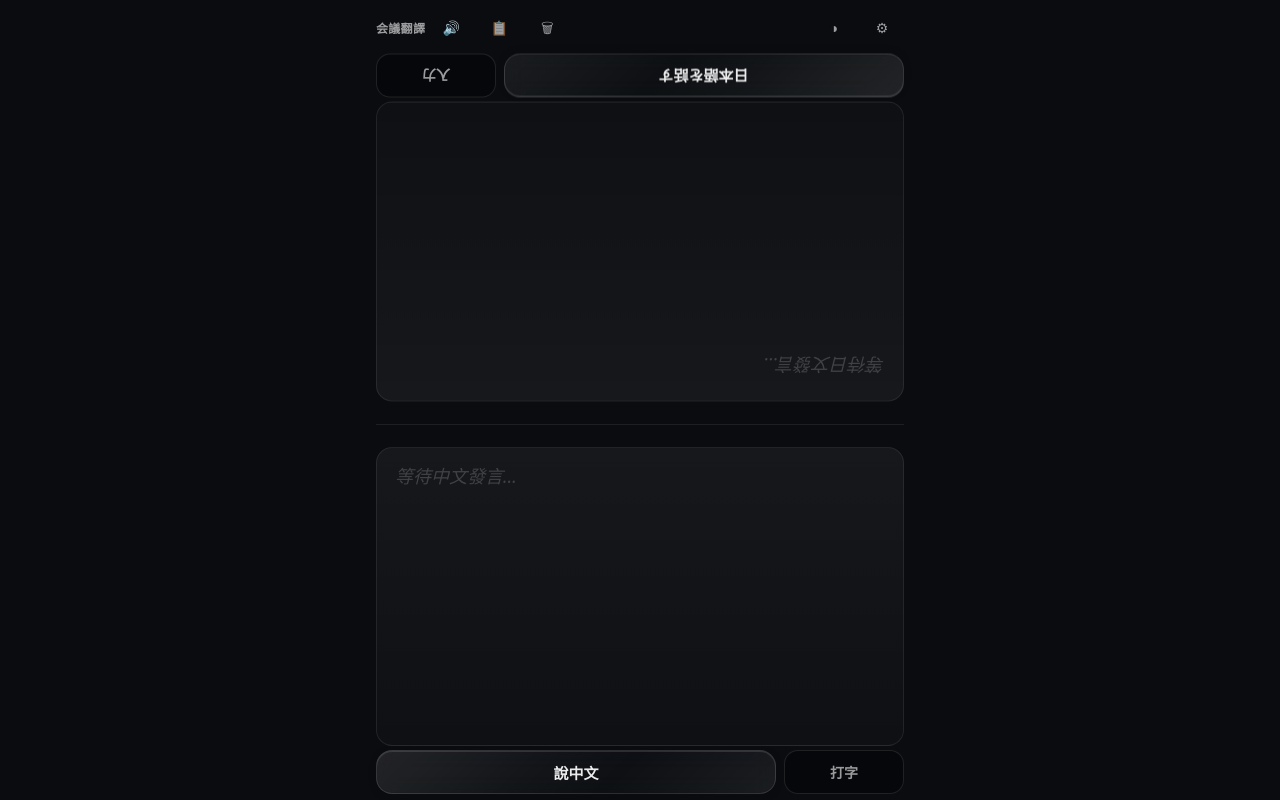
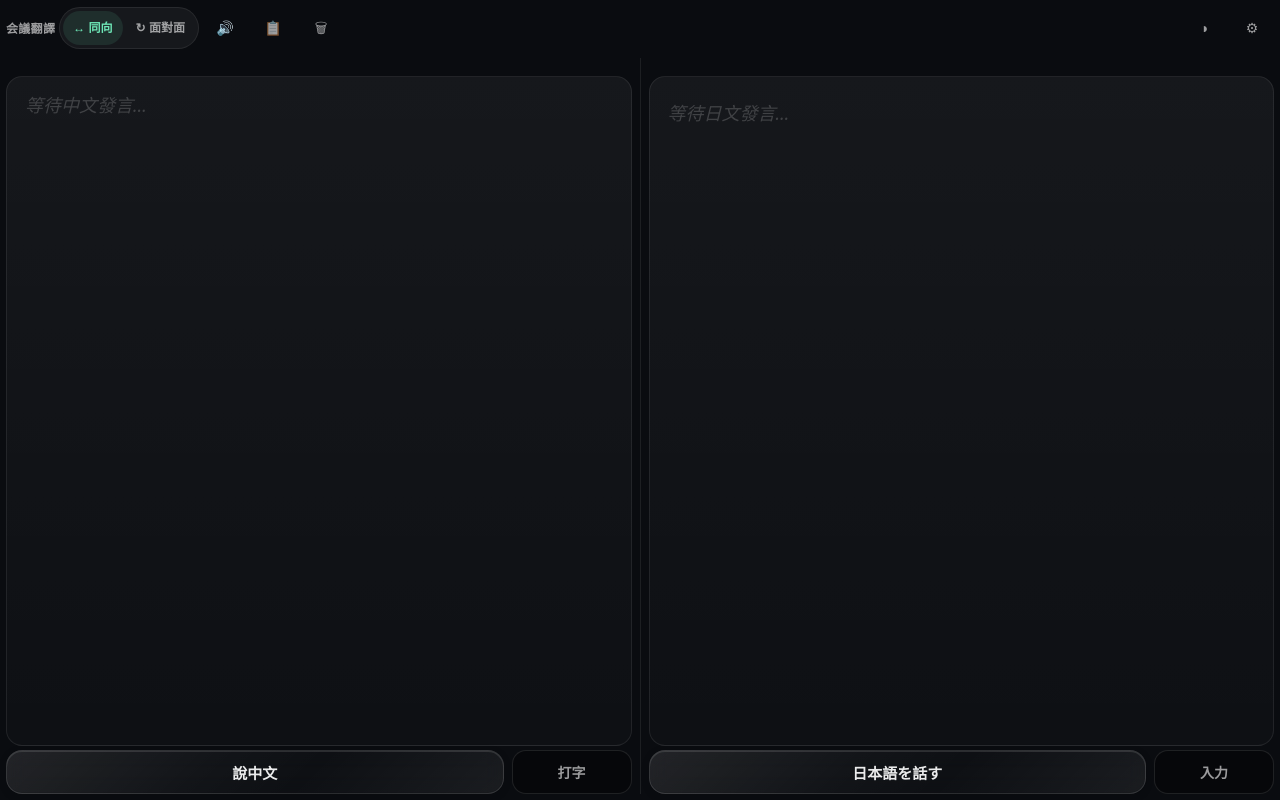
Before and after one commit to Kenkenno1/meeting-translator-trial, a website: page index.html in a window 1280 px wide. Drawn offline with Linux system fonts and the light colour scheme.

Commit message:
Update interpretation app (sync from local lab 2026-05-24)

```diff
--- a/index.html
+++ b/index.html
@@ -1,5 +1,5 @@
 <!doctype html>
-<html lang="zh-Hant" data-theme="dark">
+<html lang="zh-Hant" data-theme="dark" data-layout="side">
 <head>
   <meta charset="utf-8" />
   <meta name="viewport" content="width=device-width, initial-scale=1, viewport-fit=cover" />
@@ -170,7 +170,10 @@
        inside .display when content overflows. A JS-based scroll reversal or
        DOM restructuring would fix it, but needs real-device testing first. */
     .zone-jp{
-      transform:rotate(180deg);
+      transform:none;
+    }
+    .zone-peer{
+      transform:none;
     }
 
     .zone-label{
@@ -840,6 +843,84 @@
       pointer-events:none;
     }
 
+
+    .layout-toggle{
+      display:inline-flex;
+      align-items:center;
+      gap:3px;
+      padding:3px;
+      border:1px solid var(--border);
+      border-radius:999px;
+      background:var(--panel);
+      flex-shrink:0;
+    }
+    .layout-toggle button{
+      border:0;
+      border-radius:999px;
+      background:transparent;
+      color:var(--muted);
+      padding:7px 10px;
+      min-height:34px;
+      font-size:12px;
+      font-weight:800;
+      line-height:1;
+      white-space:nowrap;
+      cursor:pointer;
+      transition:background 140ms ease, color 140ms ease, transform 90ms ease;
+    }
+    .layout-toggle button[aria-pressed="true"]{
+      background:var(--accentBg);
+      color:var(--accent);
+    }
+    .layout-toggle button:hover{
+      background:rgba(128,128,128,0.08);
+    }
+    .layout-toggle button:active{
+      transform:scale(0.98);
+    }
+    :root[data-layout="mirror"] .wrap{
+      max-width:min(620px, 100vw);
+      margin:0 auto;
+      display:flex;
+      flex-direction:column;
+    }
+    :root[data-layout="mirror"] .zone-peer{
+      transform:rotate(180deg);
+    }
+    @media (min-width: 900px){
+      :root[data-layout="side"] .wrap{
+        max-width:min(1280px, 100vw);
+        margin:0 auto;
+        display:grid;
+        grid-template-columns:minmax(0, 1fr) auto minmax(0, 1fr);
+        grid-template-rows:auto minmax(0, 1fr);
+        gap:8px;
+      }
+      :root[data-layout="side"] .toprow{
+        grid-column:1 / -1;
+      }
+      :root[data-layout="side"] #zoneTw{
+        grid-column:1;
+        grid-row:2;
+      }
+      :root[data-layout="side"] .divider{
+        grid-column:2;
+        grid-row:2;
+        width:1px;
+        height:100%;
+      }
+      :root[data-layout="side"] .zone-peer{
+        grid-column:3;
+        grid-row:2;
+      }
+    }
+    @media (max-width: 480px){
+      .app-title{display:none}
+      .toprow{flex-wrap:wrap}
+      .toprow > span[style]{display:none}
+      .layout-toggle{order:2;width:100%;justify-content:center}
+      .layout-toggle button{padding:7px 8px;font-size:11px}
+    }
     @media (prefers-reduced-motion: reduce){
       .btn-mic.recording,.btn-mic.mic-pending,.display.recording-active{animation:none}
       .display.loading .translated::before{animation:none;opacity:0.5}
@@ -918,6 +999,10 @@
     <!-- Top bar -->
     <div class="toprow">
       <span class="app-title">会議翻譯</span>
+      <div class="layout-toggle" aria-label="版面模式">
+        <button type="button" data-layout-mode="side" aria-pressed="true">↔ 同向</button>
+        <button type="button" data-layout-mode="mirror" aria-pressed="false">↻ 面對面</button>
+      </div>
       <button class="icon" id="btnTtsToggle" title="朗讀開關" aria-label="朗讀開關">🔊</button>
       <button class="icon" id="btnSummary" title="對話紀錄與摘要" aria-label="對話紀錄與摘要">📋</button>
       <button class="icon" id="btnClearAll" title="清除全部" aria-label="清除全部">🗑</button>
@@ -928,7 +1013,7 @@
 
     <!-- ===== JP Zone (rotated 180°) ===== -->
     <!-- HTML order is same as TW zone; rotate(180°) mirrors it for JP reader -->
-    <div class="zone zone-jp" id="zoneJp">
+    <div class="zone zone-jp zone-peer" id="zoneJp">
       <span class="status-text" id="statusJp"></span>
       <div class="display" id="displayJp">
         <div class="translated" id="translatedJp"></div>
@@ -1054,6 +1139,7 @@
       GLOSSARY: 'meeting_glossary',
       MEETING_CONTEXT: 'meeting_context',
       OFFLINE_QUEUE: 'meeting_offline_queue',
+      LAYOUT: 'meeting_interp_layout',
     };
 
     const TRANSLATE_MODEL = 'gpt-5.4-mini';
@@ -1408,6 +1494,7 @@
       apiKey: loadApiKey(),
       rememberApiKey: lsGet(STORAGE_KEYS.API_KEY_REMEMBER, '0') === '1',
       theme: lsGet(STORAGE_KEYS.THEME, 'dark'),
+      layoutMode: 'side',
       ttsOn: lsGet(STORAGE_KEYS.TTS_ON, '1') === '1',
       busy: false,
       controller: null,
@@ -1453,6 +1540,7 @@
       apiKeySection: $('apiKeySection'),
       advancedSettingsSection: $('advancedSettingsSection'),
       btnTheme: $('btnTheme'),
+      layoutButtons: document.querySelectorAll('[data-layout-mode]'),
       // Zones
       btnMicTw: $('btnMicTw'),
       btnMicJp: $('btnMicJp'),
@@ -1719,6 +1807,27 @@
     }
     el.btnTheme.addEventListener('click', () => applyTheme(state.theme === 'dark' ? 'light' : 'dark'));
     applyTheme(state.theme);
+
+    const VALID_LAYOUT_MODES = new Set(['side', 'mirror']);
+    function normalizeLayoutMode(value) {
+      return VALID_LAYOUT_MODES.has(value) ? value : 'side';
+    }
+    function applyLayoutMode(mode, persist = false) {
+      const next = normalizeLayoutMode(mode);
+      state.layoutMode = next;
+      document.documentElement.dataset.layout = next;
+      el.layoutButtons.forEach(button => {
+        button.setAttribute('aria-pressed', button.dataset.layoutMode === next ? 'true' : 'false');
+      });
+      if (persist) lsSet(STORAGE_KEYS.LAYOUT, next);
+    }
+    function initLayoutMode() {
+      applyLayoutMode(lsGet(STORAGE_KEYS.LAYOUT, 'side'), false);
+      el.layoutButtons.forEach(button => {
+        button.addEventListener('click', () => applyLayoutMode(button.dataset.layoutMode, true));
+      });
+    }
+    initLayoutMode();
 
     // ========== TTS Toggle ==========
     function updateTtsBtn() {
```
